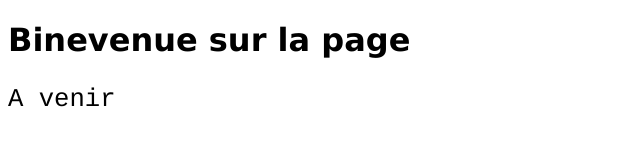
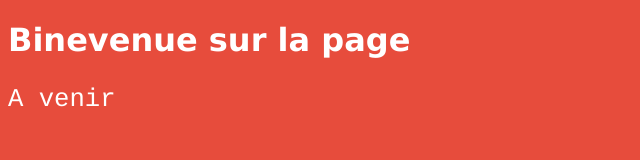
Before and after one commit to Moussk/Repo_18_02_2017, a plain HTML site: page index.html in a window 1280 px wide. Shown: the whole page, without its empty margins (0-640 px from the left). Drawn offline with Linux system fonts and the light colour scheme.

Commit message:
ajout du ajout du back round

```diff
--- a/index.html
+++ b/index.html
@@ -6,7 +6,14 @@
 
 </head>
 
-<style type text="text/css">
+<style type text="text/css"
+
+>
+body{
+	 background-color:#e74c3c;
+	 color:white;
+
+	 }
 h1 {
 
      position:center
```
